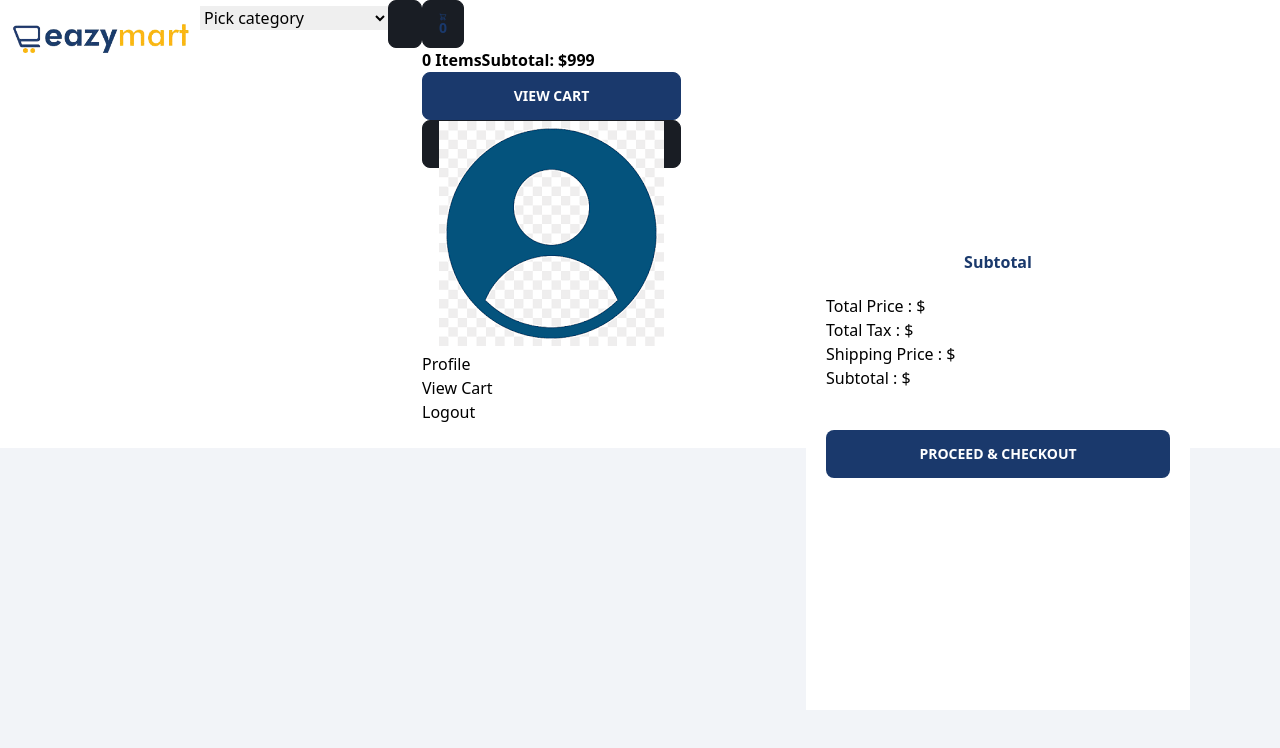
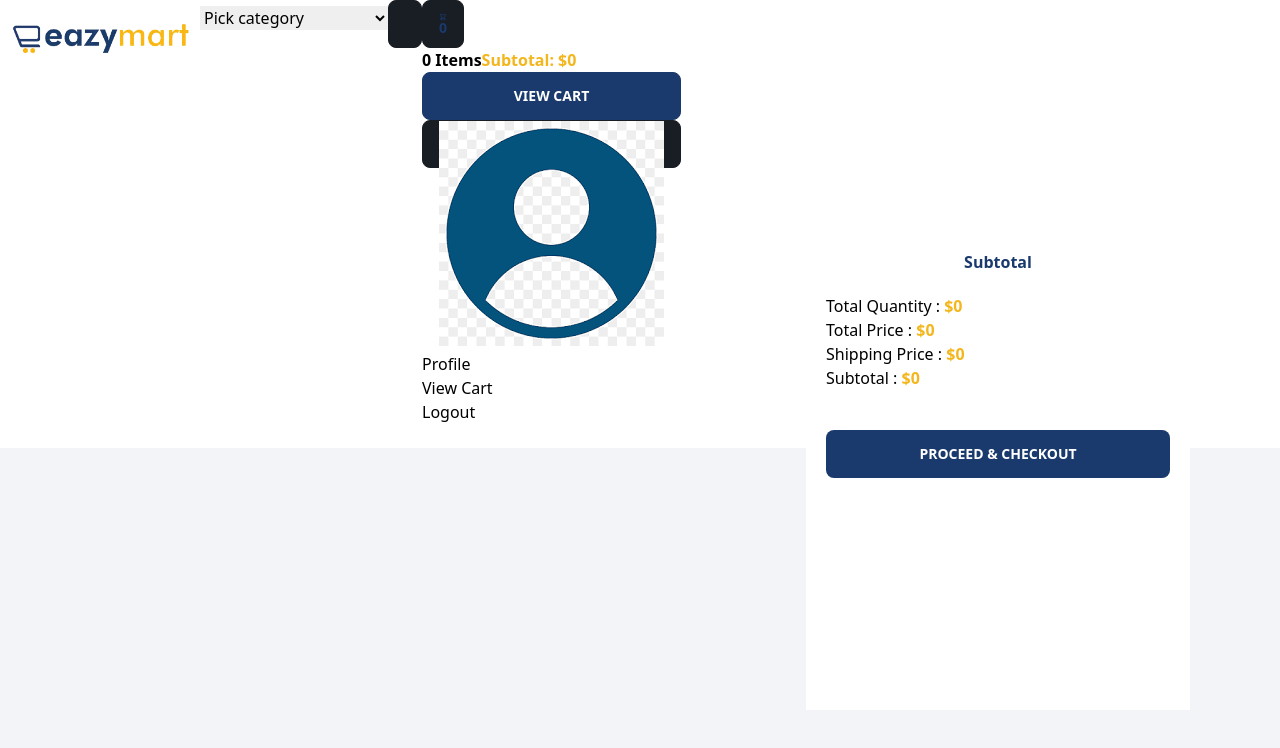
Before and after one commit to Nayem55/EazyMart, a Next.js app: page /cart in a window 1280 px wide. Shown: the top 748 px of the page. Built offline with nearby package versions, Linux system fonts and the light colour scheme.

Commit message:
implemented cart summary/calculation

```diff
--- a/Components/CartProduct.js
+++ b/Components/CartProduct.js
@@ -8,6 +8,7 @@ const CartProduct = ({item , loadCart}) => {
       method: "DELETE"
     });
     loadCart();
+    window.location.reload();
   }
     return (
         <div className={`${style.cartProduct} flex`}>
@@ -31,7 +32,7 @@ const CartProduct = ({item , loadCart}) => {
             </div>
             Quantity : {item?.quantity}
           </div>
-          <button onClick={()=>handleDelete(item.id)} className='btn bg-white border-none hover:bg-white text-xl text-error hover:text-black ml-auto  cursor-pointer'>
+          <button onClick={()=>handleDelete(item.id)} className='btn bg-white border-none hover:bg-white text-xl text-primary hover:text-accent ml-auto  cursor-pointer'>
           <FontAwesomeIcon className="" icon={faTrash}></FontAwesomeIcon>
           </button>
         </div>
--- a/Components/Shared/Navbar.js
+++ b/Components/Shared/Navbar.js
@@ -8,6 +8,15 @@ import useCart from "@/Hooks/useCart";
 const Navbar = () => {
   const [searchText,setSearchText] = useState()
   const [cart] = useCart()
+  let price = 0;
+  let shipping = 0;
+  let quantity = 0;
+
+  cart.forEach((product) => {
+    quantity = quantity + product.quantity;
+    price = price + product.price * product.quantity;
+    shipping = shipping + product.shipping * product.quantity;
+  });
   const router = useRouter()
   return (
     <div className="lg:sticky top-0 w-full z-10">
@@ -25,28 +34,28 @@ const Navbar = () => {
             <select onChange={(e)=>setSearchText(e.target.value)} className="select border border-primary w-[600px] bg-white">
               <option selected>Pick category</option>
               <option>
-                <Link href="/BoysFashion">Boys Fashion</Link>
+                Boys Fashion
               </option>
               <option>
-                <Link href="/GirlsFashion">Girls Fashion</Link>
+                Girls Fashion
               </option>
               <option>
-                <Link href="/HouseholdItems">Household Items</Link>
+                Household Items
               </option>
               <option>
-                <Link href="/ComputerAccessories">Computer Accessories</Link>
+                Computer Accessories
               </option>
               <option>
-                <Link href="/Gadgets">Gadgets</Link>
+                Gadgets
               </option>
               <option>
-                <Link href="/Jewellery">Jewellery</Link>
+                Jewellery
               </option>
               <option>
-                <Link href="/HomeDecoration">Home decoration</Link>
+                Home decoration
               </option>
               <option>
-                <Link href="/Cosmetics">Cosmetics</Link>
+                Cosmetics
               </option>
             </select>
             <button onClick={()=>router.push(searchText?.replace(/\s+/g, ""))} className="btn btn-square bg-primary hover:text-black hover:bg-accent border border-primary">
@@ -87,7 +96,7 @@ const Navbar = () => {
                   />
                 </svg>
                 <span className="badge bg-accent text-primary font-bold border-none badge-md text-lg indicator-item">
-                  {cart.length}
+                  {quantity}
                 </span>
               </div>
             </label>
@@ -96,9 +105,9 @@ const Navbar = () => {
               className="mt-3 card card-compact dropdown-content w-52 bg-base-100 shadow"
             >
               <div className="card-body border border-accent rounded-box">
-                <span className="font-bold text-lg text-black">{cart.length} Items</span>
+                <span className="font-bold text-lg text-black">{quantity} Items</span>
                 <span className="text-accent font-bold">
-                  Subtotal: $999
+                  Subtotal: ${price + shipping}
                 </span>
                 <div className="card-actions">
                   <button onClick={()=>router.push("/cart")} className="btn btn-primary btn-block text-white">
--- a/Hooks/useCart.js
+++ b/Hooks/useCart.js
@@ -12,6 +12,6 @@ const useCart=()=>{
         .then((res) => res.json())
         .then((data) => setCart(data));
     }
-    return [cart ,loadCart]
+    return [cart , loadCart]
 }
 export default useCart;
--- a/pages/BoysFashion.js
+++ b/pages/BoysFashion.js
@@ -1,10 +1,8 @@
 import Product from "@/Components/Product";
 import useProduct from "../Hooks/useProduct";
-import useCart from "@/Hooks/useCart";
 
 const BoysFashion = () => {
     const [products] = useProduct();
-    const [loadCart] = useCart()
     const boysfashion = products.filter(
       (product) => product.category === "Boy's Fashion"
     );
@@ -13,7 +11,7 @@ const BoysFashion = () => {
       <h1 className="text-primary text-center text-4xl my-10 font-bold">Boy's Fashion</h1>
            <div className="bg-secondary flex flex-wrap justify-center p-[20px]">
         {boysfashion.map((product) => (
-          <Product loadCart={loadCart} product={product}></Product>
+          <Product product={product}></Product>
         ))}
       </div>
       </div>
--- a/pages/_app.js
+++ b/pages/_app.js
@@ -2,6 +2,7 @@ import '@/styles/globals.css'
 import Footer from '@/Components/Shared/Footer';
 import Navbar from "@/Components/Shared/Navbar";
 import { useRouter } from 'next/router';
+import { Toaster } from 'react-hot-toast';
 
 
 
@@ -11,5 +12,6 @@ export default function App({ Component, pageProps }) {
         <Navbar></Navbar>
         <Component {...pageProps} />
         {router.pathname==="/cart"?"":<Footer></Footer>}
+        <Toaster />
   </>
 }
--- a/pages/api/cart/index.js
+++ b/pages/api/cart/index.js
@@ -5,8 +5,18 @@ export default function getCart(req,res) {
         res.status(200).json(cartDb)
     }else if( req.method === "POST"){
         const product = req.body.product;
-        cartDb.push(product)
-        res.status(201).json(product)
+        const exist = cartDb.find(item=>item.id===product.id)
+        if(exist){
+            const index = cartDb.indexOf(exist)
+            console.log("index",index)
+            exist.quantity = exist.quantity+1;
+            cartDb[index]=exist
+        }else{
+            cartDb.push(product)
+            res.status(201).json(product)
+            console.log("Product Added")
+        }
+
     }
 
 }
--- a/pages/cart/index.js
+++ b/pages/cart/index.js
@@ -4,6 +4,15 @@ import style from '../../styles/Cart.module.css'
 
 const Cart = () => {
   const [cart,loadCart] = useCart();
+  let price = 0;
+  let shipping = 0;
+  let quantity = 0;
+
+  cart.forEach((product) => {
+    quantity = quantity + product.quantity;
+    price = price + product.price * product.quantity;
+    shipping = shipping + product.shipping * product.quantity;
+  });
 
   return (
     <div className={`${style.cart} grid bg-secondary`}>
@@ -15,10 +24,10 @@ const Cart = () => {
       <div className={`${style.subtotal} text-black`}>
         <p className="text-center text-primary font-bold">Subtotal</p>
         <div className="mt-5">
-          <p>Total Price : ${}</p>
-          <p>Total Tax : ${}</p>
-          <p>Shipping Price : ${}</p>
-          <p>Subtotal : ${}</p>
+          <p>Total Quantity : <span className="text-accent font-bold">${quantity}</span></p>
+          <p>Total Price :<span className="text-accent font-bold"> ${price}</span></p>
+          <p>Shipping Price : <span className="text-accent font-bold"> ${shipping}</span></p>
+          <p>Subtotal : <span className="text-accent font-bold">${price + shipping}</span></p>
         </div>
         <button className="btn btn-primary mt-10 text-white btn-block hover:bg-accent border-none">
           Proceed & checkout
```
Also changed, not shown: Components/Product.js (+5 -4 lines).
